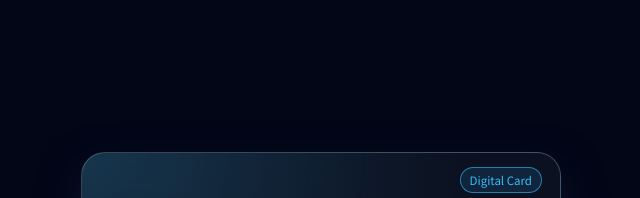
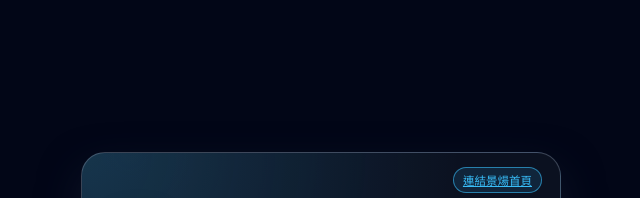
Before and after one commit to Sethjesus/Frank, a plain HTML site: page index.html in a window 1280 px wide. Shown: the top 198 px of the page, 319-959 px from the left. Drawn offline with Linux system fonts and the light colour scheme.

Commit message:
Add files via upload

```diff
--- a/index.html
+++ b/index.html
@@ -130,7 +130,10 @@
 <body>
 
 <div class="card">
-    <div class="tag">Digital Card</div>
+    <a class="tag" href="https://jpesg.netlify.app/" target="_blank">
+    連結景煬首頁
+</a>
+
     <BR>
     <div class="card-inner">
 
```
